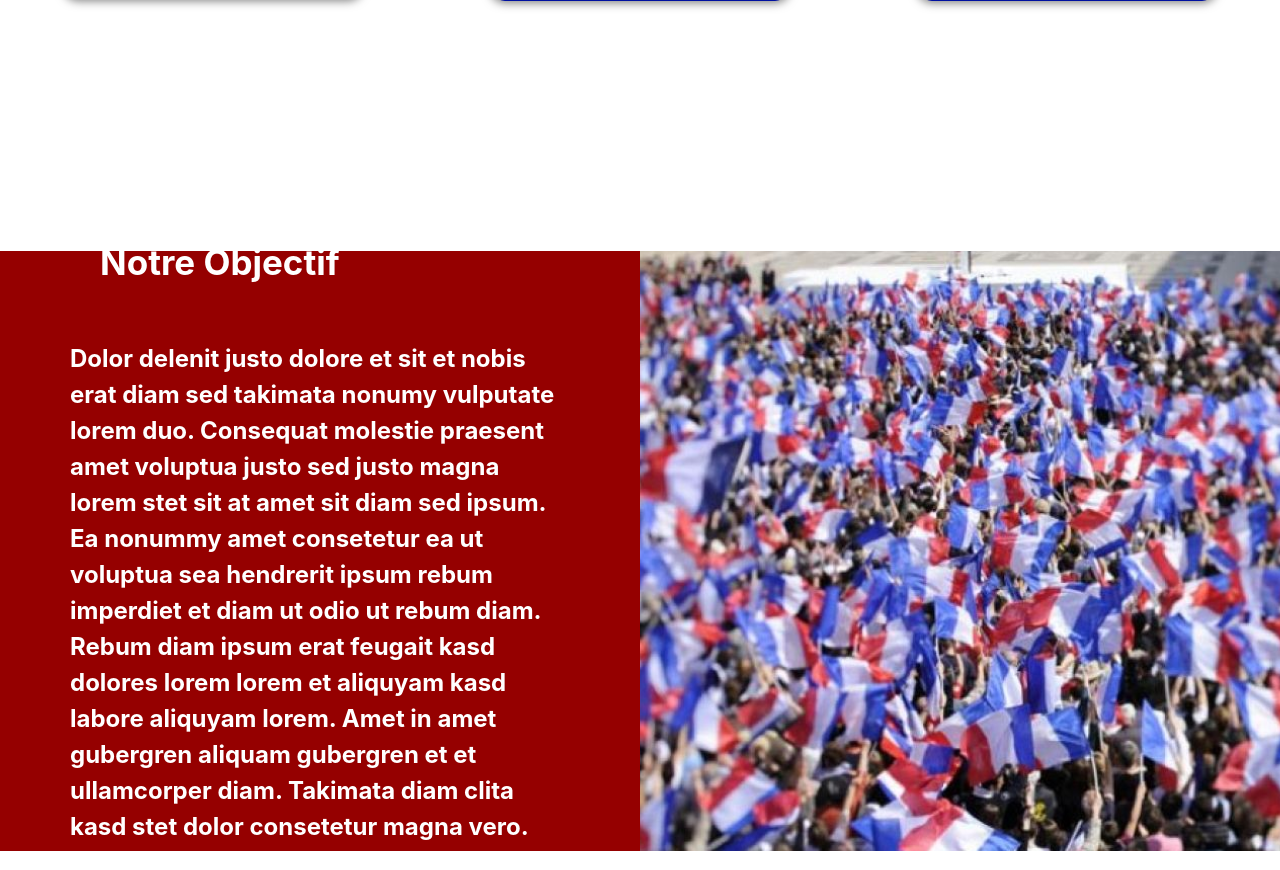
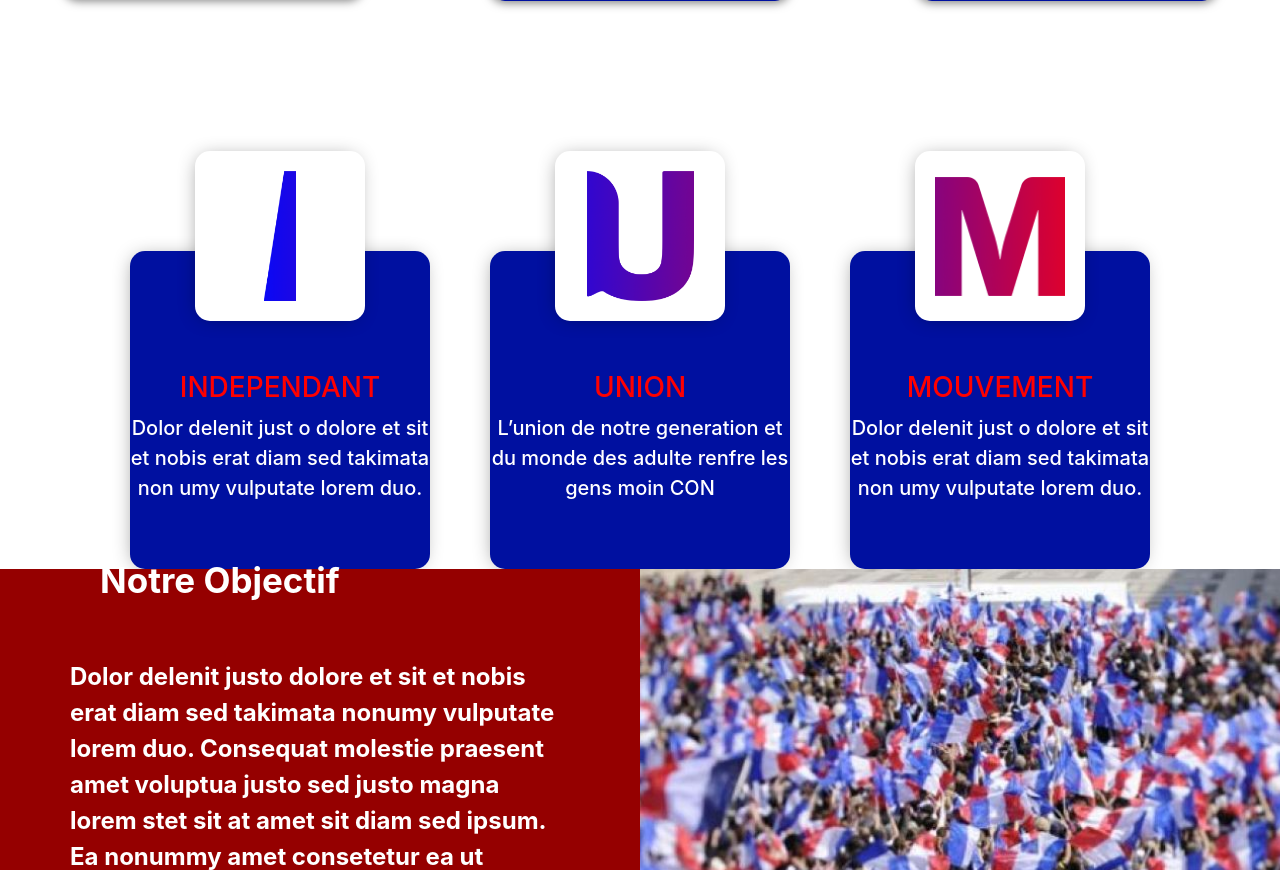
Before and after one commit to TheMaxium69/Generation.ium-WebSite, a PHP site: page / in a window 1280 px wide; the page is wider, and only the part inside the window is pictured. Shown: the part 2502-3372 px from the top of that part. Run offline with PHP 8.4, Linux system fonts and the light colour scheme.

Commit message:
rectification IUM

```diff
--- a/composant/badge.phtml
+++ b/composant/badge.phtml
@@ -58,3 +58,36 @@
     </div>
 
 </section>
+
+
+<section id="badges">
+    <div class="badges-container">
+        <div class="badge-inde">
+            <div class="letter-container">
+                <div class="I"></div>
+            </div>
+            <div class="text-badge">
+                <h3>INDEPENDANT</h3>
+                <p>Dolor delenit just o dolore et sit et nobis erat diam sed takimata non umy vulputate lorem duo.</p>
+            </div>
+        </div>
+        <div class="badge-inde">
+            <div class="letter-container">
+                <div class="U"></div>
+            </div>
+            <div class="text-badge">
+                <h3>UNION</h3>
+                <p>L’union de notre generation et du monde des adulte renfre les gens moin CON</p>
+            </div>
+        </div>
+        <div class="badge-inde">
+            <div class="letter-container">
+                <div class="M"></div>
+            </div>
+            <div class="text-badge">
+                <h3>MOUVEMENT</h3>
+                <p>Dolor delenit just o dolore et sit et nobis  erat diam sed takimata non umy vulputate lorem duo.</p>
+            </div>
+        </div>
+    </div>
+</section>
--- a/css/badge.css
+++ b/css/badge.css
@@ -73,3 +73,75 @@
     color: white;
     text-align: center;
 }
+
+/*  /////////////////////  NEW VERSION ///////////////// */
+
+#badges{
+    margin-left: auto;
+    margin-right: auto;
+    width: 992px;
+    display: flex;
+    justify-content: center;
+}
+
+#badges .badges-container{
+    display: flex;
+    flex-direction: row;
+    gap: 60px;
+}
+
+#badges .badge-inde{
+    display: flex;
+    flex-direction: column;
+    align-items: center;
+    text-align: center;
+    border-radius: 15px;
+    width: 300px;
+    background-color: #0010A0;
+    box-shadow:-2px 1px 20px -6px rgba(0,0,0,0.45);
+}
+
+#badges .I, .U, .M{
+    width: 130px;
+    height:130px;
+    background-color: white;
+    background-position: center;
+    background-size: contain;
+    background-repeat: no-repeat;
+}
+
+#badges .I{
+    background-image: url(../assets/i.png);
+}
+
+#badges .U{
+    background-image: url(../assets/u.png);
+}
+
+#badges .M{
+    background-image: url(../assets/m.png);
+}
+
+#badges .letter-container{
+    padding: 20px;
+    background-color: white;
+    border-radius: 15px;
+    box-shadow:-2px 1px 20px -6px rgba(0,0,0,0.45);
+    position: relative;
+    top: -100px;
+}
+
+#badges h3{
+    color: red;
+}
+
+#badges .text-badge p{
+    color: white;
+    font-size: 20px;
+    font-weight: 500;
+}
+
+#badges .text-badge{
+    position:relative;
+    bottom: 50px;
+}
```
